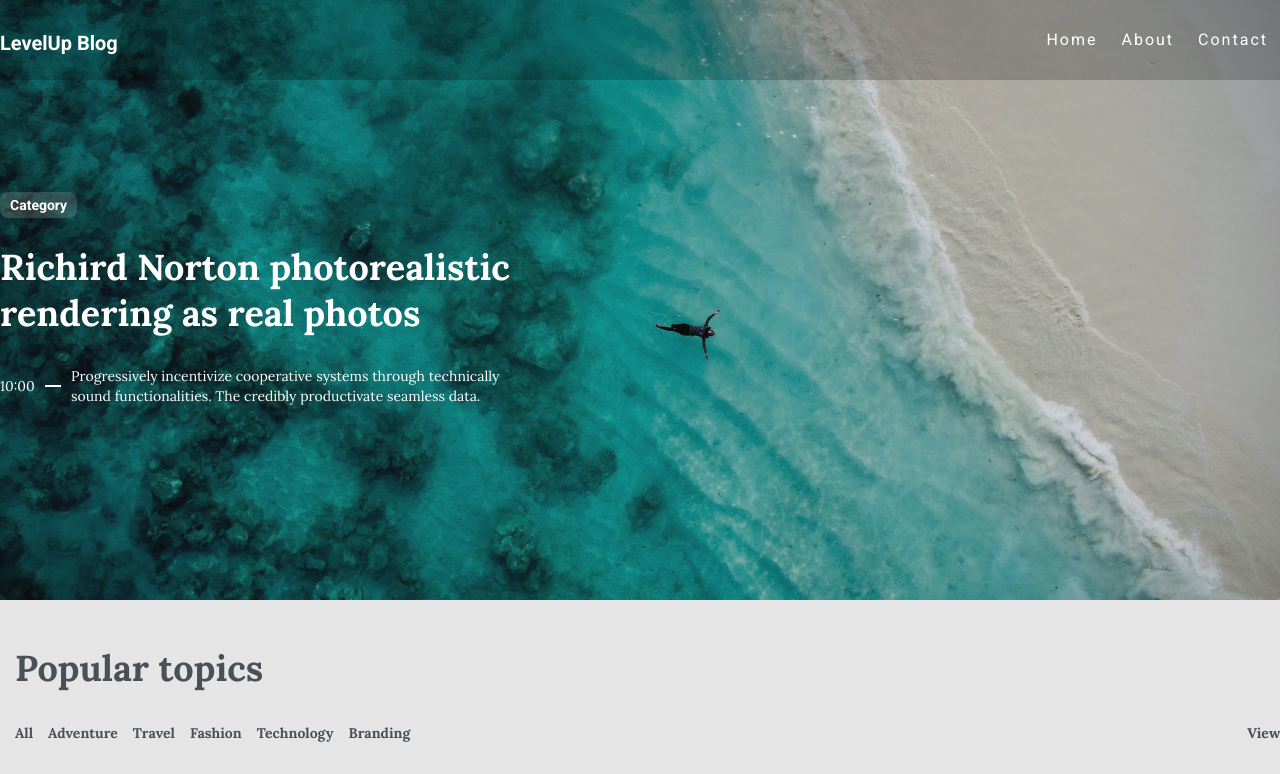
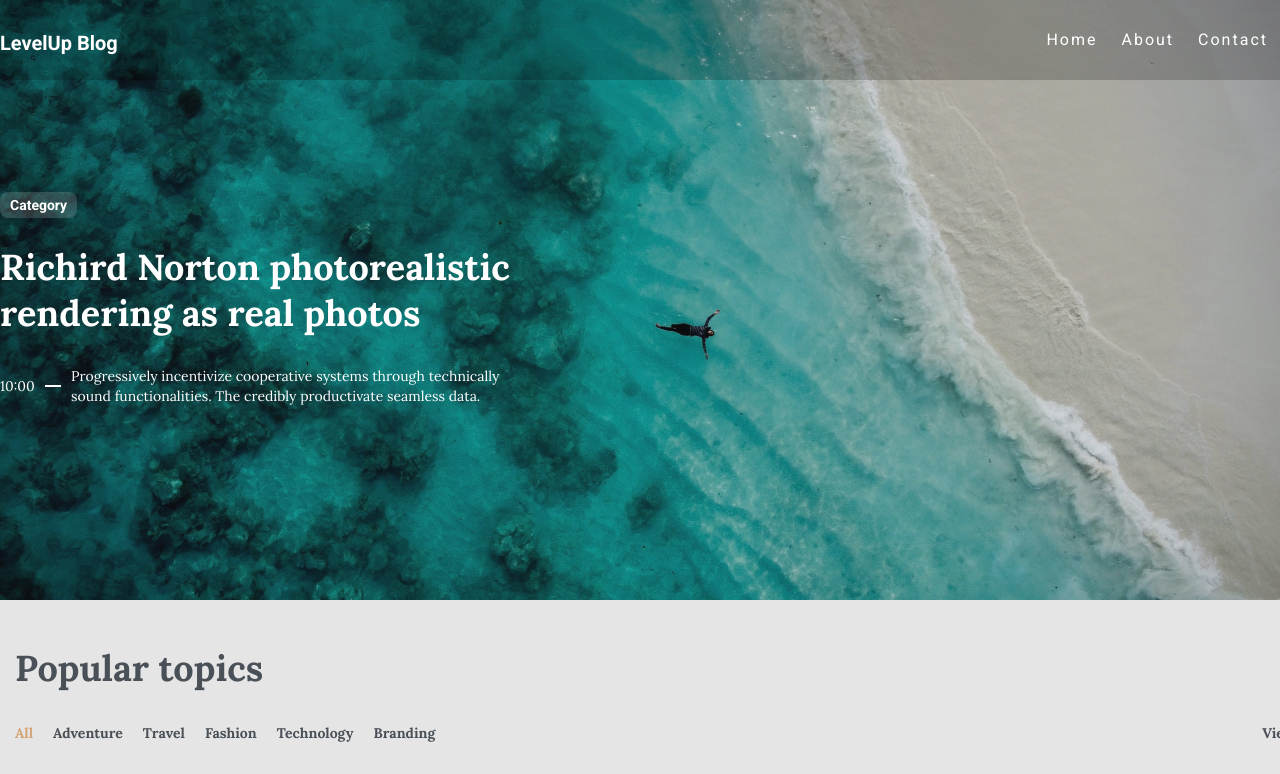
Before and after one commit to Nik9695/My-blog-project, a Vue app in the folder frontend/: page / in a window 1280 px wide. Shown: the top 774 px of the page. Built offline with nearby package versions, Linux system fonts and the light colour scheme.

Commit message:
Correcting of 'section__categories-list' in main.scss

```diff
--- a/frontend/src/assets/scss/main.scss
+++ b/frontend/src/assets/scss/main.scss
@@ -125,28 +125,36 @@
   @include reset();
   list-style: none;
   display: flex;
+  justify-content: flex-start;
+}
+
+.section__categories-item {
+  font-family: 'Lora', serif;
+  font-weight: 700;
+  font-size: 14px;
+  line-height: 25px;
+  padding-right: 20px;
 }
 
 .section__categories-item--last {
   margin-left: auto;
-}
-
-.section__categories-item--first {
-  color: #d4a373;
+  padding-right: 0px;
 }
 
 .section__categories-link {
-  font-family: 'Lora', serif;
-  font-weight: 700;
-  font-size: 14px;
-  line-height: 25px;
   color: #495057;
   text-decoration: none;
-  padding: 10px 15px;
+}
 
-  &:first-child {
-    padding-left: 0;
-  }
+.section__categories-link--active {
+  color: #d4a373;
+  text-decoration: none;
+}
+
+.section__categories-link--last {
+  color: #495057;
+  margin-left: auto;
+  text-decoration: none;
 }
 
 .section__articles {
@@ -619,10 +627,10 @@ blockquote {
 }
 
 .section__articles-cascade {
+  max-width: 1300px;
   display: grid;
   grid-template-columns: repeat(4, 1fr);
-  /*   grid-column-gap: 15px;
-  grid-row-gap: 15px; */
+  gap: 30px;
 
   @include for-tablet-down {
     grid-template-columns: repeat(2, 1fr);
--- a/frontend/src/views/HomeView.vue
+++ b/frontend/src/views/HomeView.vue
@@ -29,10 +29,8 @@
 
         <div class="section__categories">
           <ul class="section__categories-list">
-            <li
-              class="section__categories-item section__categories-item--first"
-            >
-              <RouterLink to="/" class="section__categories-link"
+            <li class="section__categories-item">
+              <RouterLink to="/" class="section__categories-link--active"
                 >All</RouterLink
               >
             </li>
@@ -62,7 +60,7 @@
               >
             </li>
             <li class="section__categories-item section__categories-item--last">
-              <RouterLink to="/" class="section__categories-link"
+              <RouterLink to="/" class="section__categories-link--last"
                 >View all</RouterLink
               >
             </li>
```
